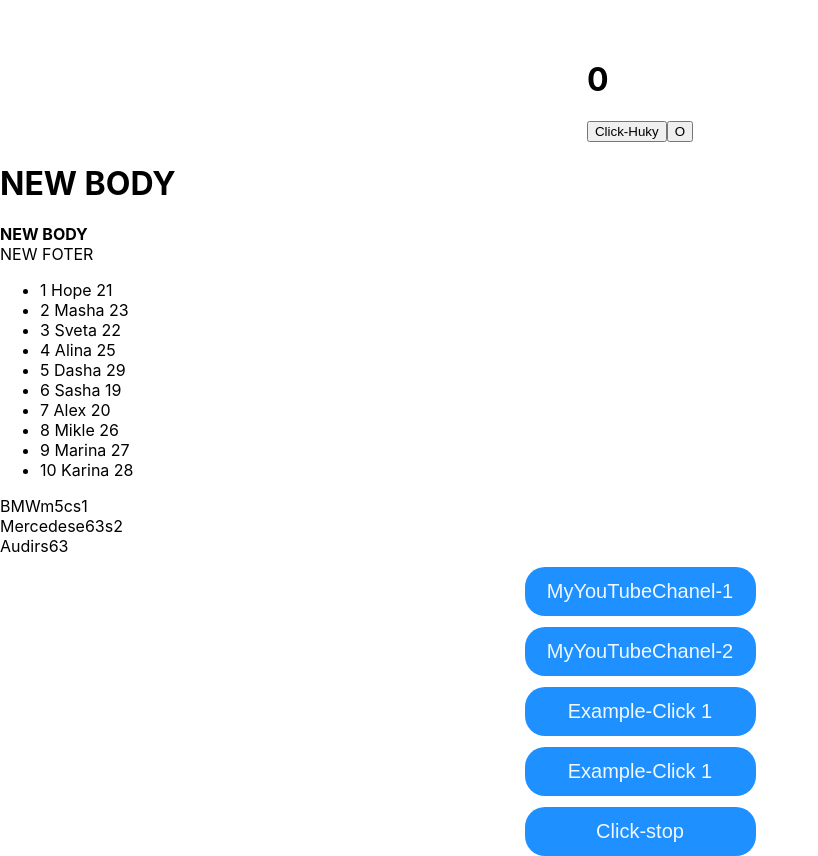
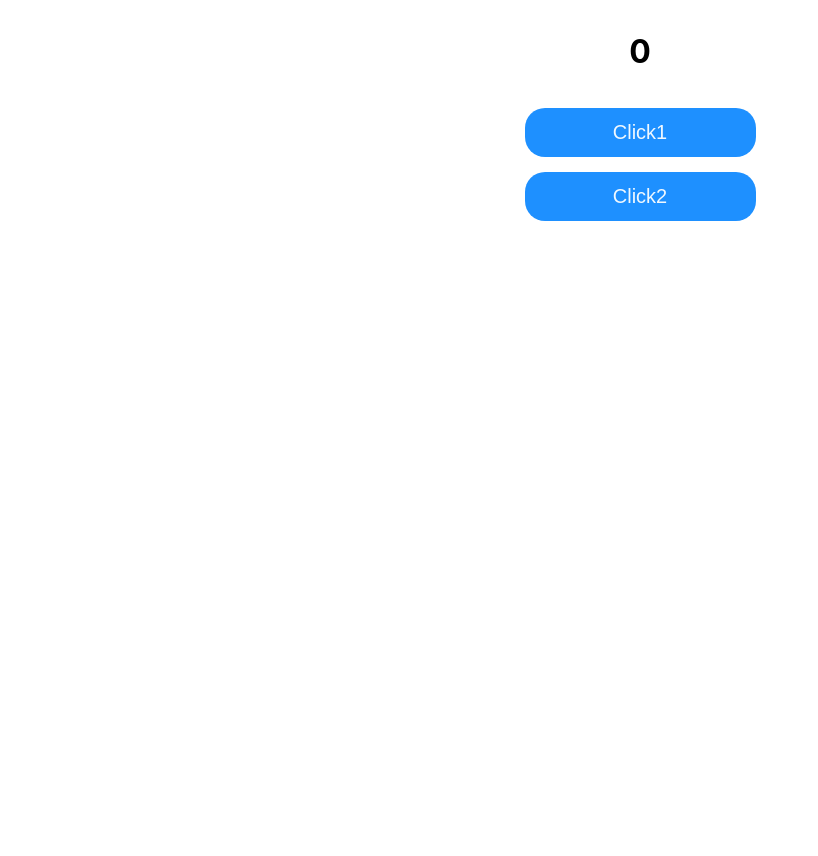
Before and after one commit to sasha2234562/my, a React (Create React App) app: page / in a window 1280 px wide. Shown: the whole page, without its empty margins (0-818 px from the left). After the commit the page ends 800 px from the top, so only its background shows below. Built offline with nearby package versions, Linux system fonts and the light colour scheme.

Commit message:
Add Post and Test and User  c new students

```diff
--- a/src/App.tsx
+++ b/src/App.tsx
@@ -9,37 +9,43 @@ import {TopCars} from "./Cars/topCars";
 import {topCars} from "./Cars/Cars";
 import {Button, ButtonFive, ButtonFour, ButtonTree, ButtonTwo} from "./button/button";
 import {HukyWraper} from "./huky/huky-wraper";
+import {MapRepeat, RepeatOne} from "./repeat/repeat";
 
 function App() {
-    const Button1Foo = (firstName : string)=> {
-        console.log(firstName)
-    }
-    const Button2Foo = (firstName : string)=> {
-        console.log(firstName)
-    }
-    const Button3Foo = (firstName : string)=> {
-        console.log(firstName)
-    }
-    const Button4Foo = (firstName : string)=> {
-        console.log(firstName)
-    }
-    const ButtonStop =()=> {
-        console.log(("Button-Stop :)"))
-    }
     return (
-        <div>
-            <HukyWraper/>
-            <Header title={'NEW BODY'}/>
-            <Body titleForBody={'NEW BODY'}/>
-            <Foter titleForFoter={'NEW FOTER'}/>
-            <NewComponents students={Students}/>
-            <TopCars cars={topCars}/>
-            <Button name={"MyYouTubeChanel-1"} callBack={() =>Button1Foo("Sveta")}/>
-            <ButtonTwo name={"MyYouTubeChanel-2"} callBack={() =>Button2Foo("Masha")}/>
-            <ButtonTree name={"Example-Click 1"} callBack={() =>Button3Foo("Dasha")}/>
-            <ButtonFour name={"Example-Click 1"} callBack={() =>Button4Foo("Sasha")}/>
-            <ButtonFive name={"Click-stop"} callBack={ButtonStop}/>
+        <div >
+            <RepeatOne/>
+            <MapRepeat/>
         </div>
+        // const Button1Foo = (firstName : string)=> {
+        //     console.log(firstName)
+        // }
+        // const Button2Foo = (firstName : string)=> {
+        //     console.log(firstName)
+        // }
+        // const Button3Foo = (firstName : string)=> {
+        //     console.log(firstName)
+        // }
+        // const Button4Foo = (firstName : string)=> {
+        //     console.log(firstName)
+        // }
+        // const ButtonStop =()=> {
+        //     console.log(("Button-Stop :)"))
+        // }
+        // return (
+        //     <div>
+        //         <HukyWraper/>
+        //         <Header title={'NEW BODY'}/>
+        //         <Body titleForBody={'NEW BODY'}/>
+        //         <Foter titleForFoter={'NEW FOTER'}/>
+        //         <NewComponents students={Students}/>
+        //         <TopCars cars={topCars}/>
+        //         <Button name={"MyYouTubeChanel-1"} callBack={() =>Button1Foo("Sveta")}/>
+        //         <ButtonTwo name={"MyYouTubeChanel-2"} callBack={() =>Button2Foo("Masha")}/>
+        //         <ButtonTree name={"Example-Click 1"} callBack={() =>Button3Foo("Dasha")}/>
+        //         <ButtonFour name={"Example-Click 1"} callBack={() =>Button4Foo("Sasha")}/>
+        //         <ButtonFive name={"Click-stop"} callBack={ButtonStop}/>
+        //     </div>
     );
 }
 
--- a/src/button/button.module.css
+++ b/src/button/button.module.css
@@ -1,7 +1,8 @@
 .button{
     display: flex;
-    justify-content: center;
+    flex-direction: column;
     margin-top: 11px;
+    align-items: center;
 }
 .button> button{
     width: 231px;
@@ -13,6 +14,7 @@
     border-radius: 20px;
     cursor: pointer;
     padding: 5px;
+    margin-top: 15px;
 }
 .button > button:hover {
     background-color: blue;
--- /dev/null
+++ b/src/repeat/repeat.tsx
@@ -0,0 +1,37 @@
+import b from "../button/button.module.css"
+import {useState} from "react";
+
+export const RepeatOne = () => {
+    let [a, setA] = useState(0)
+    const Num = () => {
+        setA(++a)
+    }
+    const NumTwo = () => {
+        setA(--a )
+    }
+    return (
+        <div className={b.button}>
+            <h1>{a}</h1>
+            <button onClick={Num}>Click1</button>
+            <button onClick={NumTwo}>Click2</button>
+        </div>
+    )
+}
+
+export const MapRepeat = ()=>{
+    const [money, setMoney] = useState([
+        { banknots: 'Dollars', value: 100, number: ' a1234567890' },
+        { banknots: 'Dollars', value: 50, number: ' z1234567890' },
+        { banknots: 'RUBLS', value: 100, number: ' w1234567890' },
+        { banknots: 'Dollars', value: 100, number: ' e1234567890' },
+        { banknots: 'Dollars', value: 50, number: ' c1234567890' },
+        { banknots: 'RUBLS', value: 100, number: ' r1234567890' },
+        { banknots: 'Dollars', value: 50, number: ' x1234567890' },
+        { banknots: 'RUBLS', value: 50, number: ' v1234567890' },
+    ])
+    return(
+        <div className={b.button}>
+
+        </div>
+    )
+}
```
